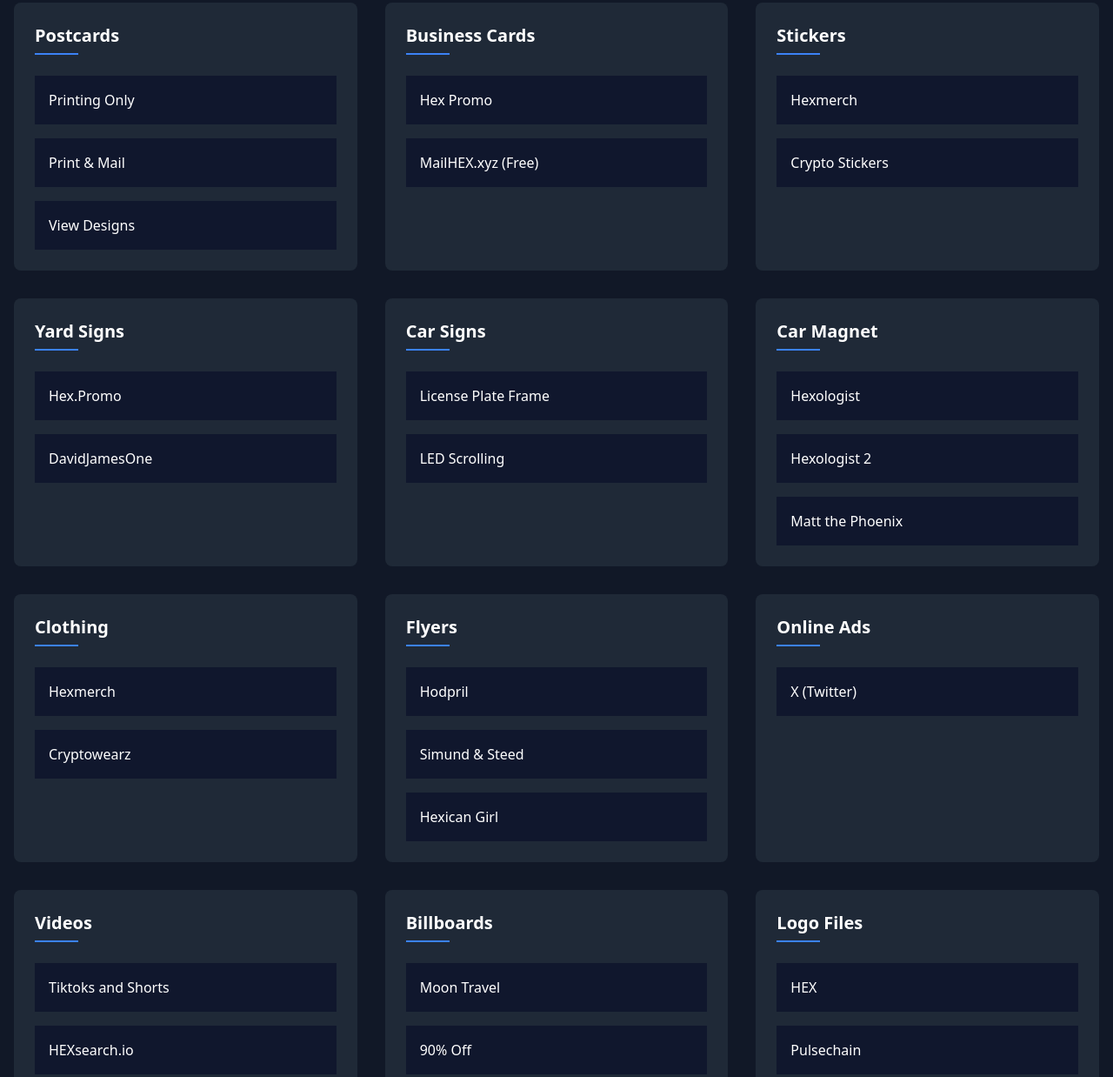
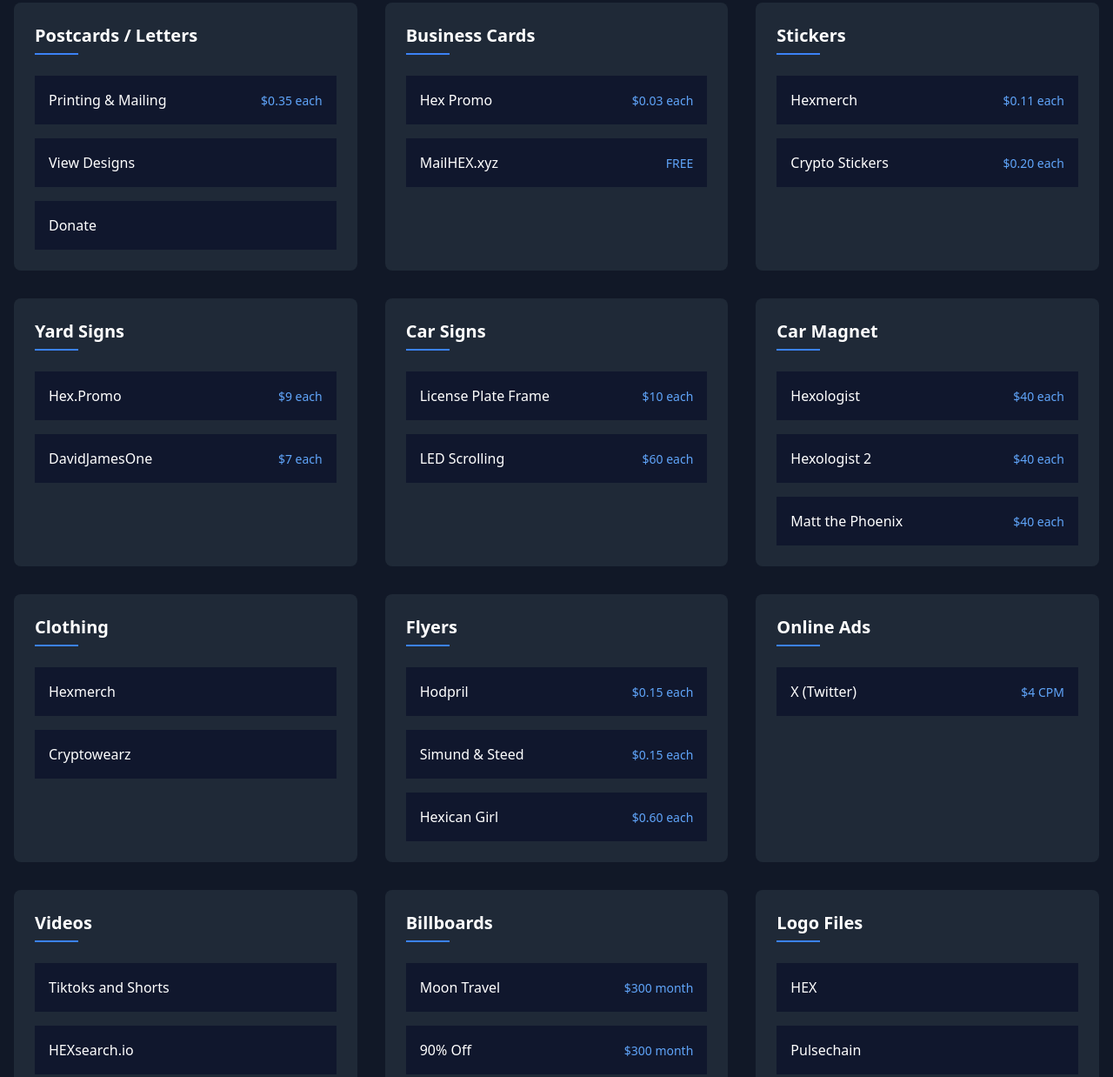
Before and after one commit to togosh/hexpostcard, a website: page public/action.html in a window 1280 px wide. Shown: the part 333-1571 px from the top of the page at 87% size. Drawn offline with nearby package versions, Linux system fonts and the light colour scheme.

Commit message:
- add pricing to action page, add countries and links to tutorial page, add design requirements

```diff
--- a/public/action.html
+++ b/public/action.html
@@ -56,8 +56,13 @@
       }
 
       .link-card {
+        display: flex;
+        justify-content: space-between;
+        align-items: center;
         background-color: #10172d;
         transition: all 0.3s ease;
+        padding: 1rem;
+        margin-bottom: 0.5rem;
       }
 
       .link-card:hover {
@@ -78,6 +83,12 @@
         width: 50px;
         height: 2px;
         background-color: #3b82f6;
+      }
+
+      .price-tag {
+        color: #60a5fa;
+        font-size: 0.875rem;
+        font-weight: 500;
       }
     </style>
   </head>
@@ -101,30 +112,38 @@
     <section class="py-16">
       <div class="container mx-auto px-4">
         <div class="grid md:grid-cols-2 lg:grid-cols-3 gap-8">
+
           <!-- Postcards -->
           <div class="resource-card p-6">
-            <h3 class="text-xl font-semibold mb-6 category-title">Postcards</h3>
+            <h3 class="text-xl font-semibold mb-6 category-title">Postcards / Letters</h3>
             <div class="space-y-4">
-              <a
+              <!-- <a
                 href="https://hex.fillupbanks.com/product/flyer-postcards/"
                 target="_blank"
                 class="link-card block p-4 hover:text-blue-400"
               >
-                Printing Only
-              </a>
+                <span>Printing Only</span>
+                <span class="price-tag">$0.10 each</span>
+              </a> -->
               <a
-                href="https://hex.fillupbanks.com/product/direct-mail/"
+                href="/tutorial"
                 target="_blank"
                 class="link-card block p-4 hover:text-blue-400"
               >
-                Print & Mail
+                <span>Printing & Mailing</span>
+                <span class="price-tag">$0.35 each</span>
               </a>
               <a
                 href="/designs"
-                target="_blank"
                 class="link-card block p-4 hover:text-blue-400"
               >
                 View Designs
+              </a>
+              <a
+                href="/#donate"
+                class="link-card block p-4 hover:text-blue-400"
+              >
+                Donate
               </a>
             </div>
           </div>
@@ -140,14 +159,16 @@
                 target="_blank"
                 class="link-card block p-4 hover:text-blue-400"
               >
-                Hex Promo
+                <span>Hex Promo</span>
+                <span class="price-tag">$0.03 each</span>
               </a>
               <a
                 href="https://mailhex.xyz/"
                 target="_blank"
                 class="link-card block p-4 hover:text-blue-400"
               >
-                MailHEX.xyz (Free)
+                <span>MailHEX.xyz</span>
+                <span class="price-tag">FREE</span>
               </a>
             </div>
           </div>
@@ -161,7 +182,8 @@
                 target="_blank"
                 class="link-card block p-4 hover:text-blue-400"
               >
-                Hexmerch
+                <span>Hexmerch</span>
+                <span class="price-tag">$0.11 each</span>
               </a>
               <!-- <a
                 href="https://hex.fillupbanks.com/product/stickers/"
@@ -175,7 +197,8 @@
                 target="_blank"
                 class="link-card block p-4 hover:text-blue-400"
               >
-                Crypto Stickers
+                <span>Crypto Stickers</span>
+                <span class="price-tag">$0.20 each</span>
               </a>
             </div>
           </div>
@@ -191,14 +214,16 @@
                 target="_blank"
                 class="link-card block p-4 hover:text-blue-400"
               >
-                Hex.Promo
+                <span>Hex.Promo</span>
+                <span class="price-tag">$9 each</span>
               </a>
               <a
                 href="https://twitter.com/DavidJamesOne/status/1558570500577640448"
                 target="_blank"
                 class="link-card block p-4 hover:text-blue-400"
               >
-                DavidJamesOne
+                <span>DavidJamesOne</span>
+                <span class="price-tag">$7 each</span>
               </a>
             </div>
           </div>
@@ -212,14 +237,16 @@
                 target="_blank"
                 class="link-card block p-4 hover:text-blue-400"
               >
-                License Plate Frame
+                <span>License Plate Frame</span>
+                <span class="price-tag">$10 each</span>
               </a>
               <a
                 href="https://www.amazon.com/Rayhome-14-6x3-6-Bluetooth-Addressable-Animation/dp/B09MQD24MH/"
                 target="_blank"
                 class="link-card block p-4 hover:text-blue-400"
               >
-                LED Scrolling
+                <span>LED Scrolling</span>
+                <span class="price-tag">$60 each</span>
               </a>
             </div>
           </div>
@@ -235,21 +262,24 @@
                 target="_blank"
                 class="link-card block p-4 hover:text-blue-400"
               >
-                Hexologist
+              <span>Hexologist</span>
+              <span class="price-tag">$40 each</span>
               </a>
               <a
                 href="https://twitter.com/Hexologist31/status/1515097279815831552"
                 target="_blank"
                 class="link-card block p-4 hover:text-blue-400"
               >
-                Hexologist 2
+                <span>Hexologist 2</span>
+                <span class="price-tag">$40 each</span>
               </a>
               <a
                 href="https://twitter.com/mallred32/status/1521897178632966144"
                 target="_blank"
                 class="link-card block p-4 hover:text-blue-400"
               >
-                Matt the Phoenix
+                <span>Matt the Phoenix</span>
+                <span class="price-tag">$40 each</span>
               </a>
             </div>
           </div>
@@ -291,14 +321,16 @@
                 target="_blank"
                 class="link-card block p-4 hover:text-blue-400"
               >
-                Hodpril
+                <span>Hodpril</span>
+                <span class="price-tag">$0.15 each</span>
               </a>
               <a
                 href="./images/hex_flyer_simundsteed_001.pdf"
                 target="_blank"
                 class="link-card block p-4 hover:text-blue-400"
               >
-                Simund & Steed
+                <span>Simund & Steed</span>
+                <span class="price-tag">$0.15 each</span>
               </a>
               <!-- <a
                 href="./images/hex_flyer_simundsteed_002.pdf"
@@ -312,7 +344,8 @@
                 target="_blank"
                 class="link-card block p-4 hover:text-blue-400"
               >
-                Hexican Girl
+                <span>Hexican Girl</span>
+                <span class="price-tag">$0.60 each</span>
               </a>
             </div>
           </div>
@@ -326,7 +359,8 @@
                 target="_blank"
                 class="link-card block p-4 hover:text-blue-400"
               >
-                X (Twitter)
+                <span>X (Twitter)</span>
+                <span class="price-tag">$4 CPM</span>
               </a>
             </div>
           </div>
@@ -374,14 +408,16 @@
                 target="_blank"
                 class="link-card block p-4 hover:text-blue-400"
               >
-                Moon Travel
+                <span>Moon Travel</span>
+                <span class="price-tag">$300 month</span>
               </a>
               <a
                 href="https://x.com/hexaholics/status/1547828624601952256"
                 target="_blank"
                 class="link-card block p-4 hover:text-blue-400"
               >
-                90% Off
+                <span>90% Off</span>
+                <span class="price-tag">$300 month</span>
               </a>
 
             </div>
```
Also changed, not shown: public/tutorial.html (+98 -37 lines).
